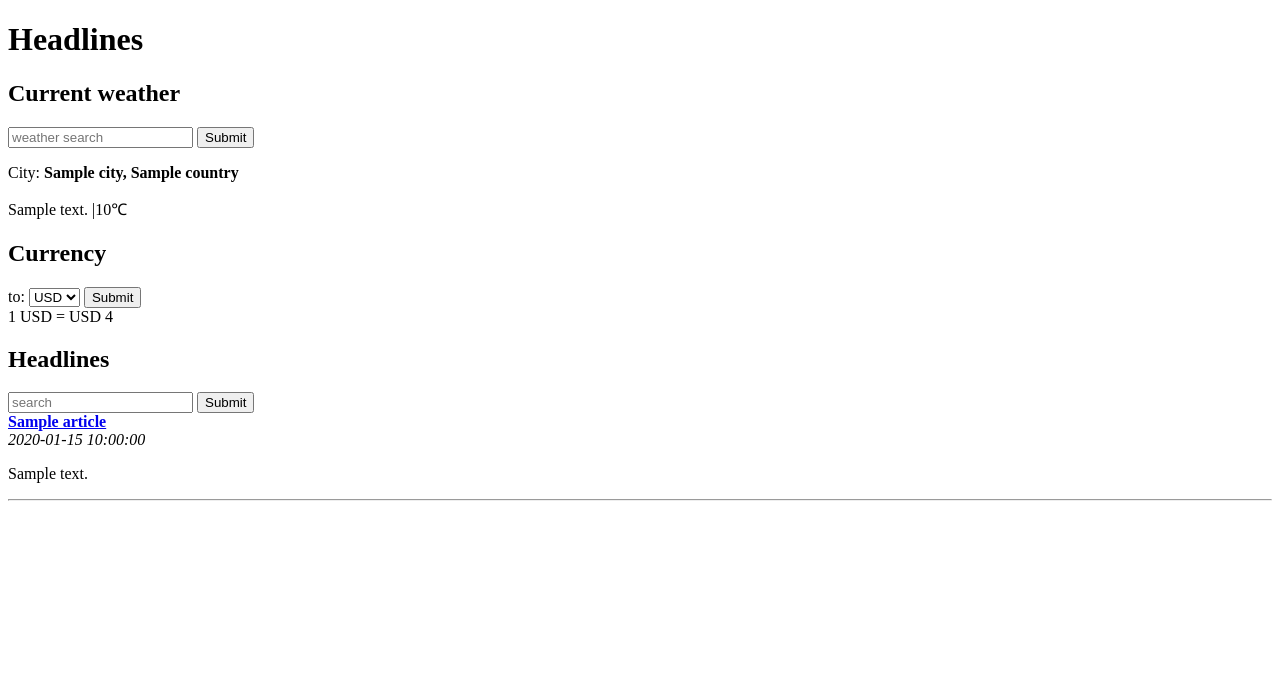
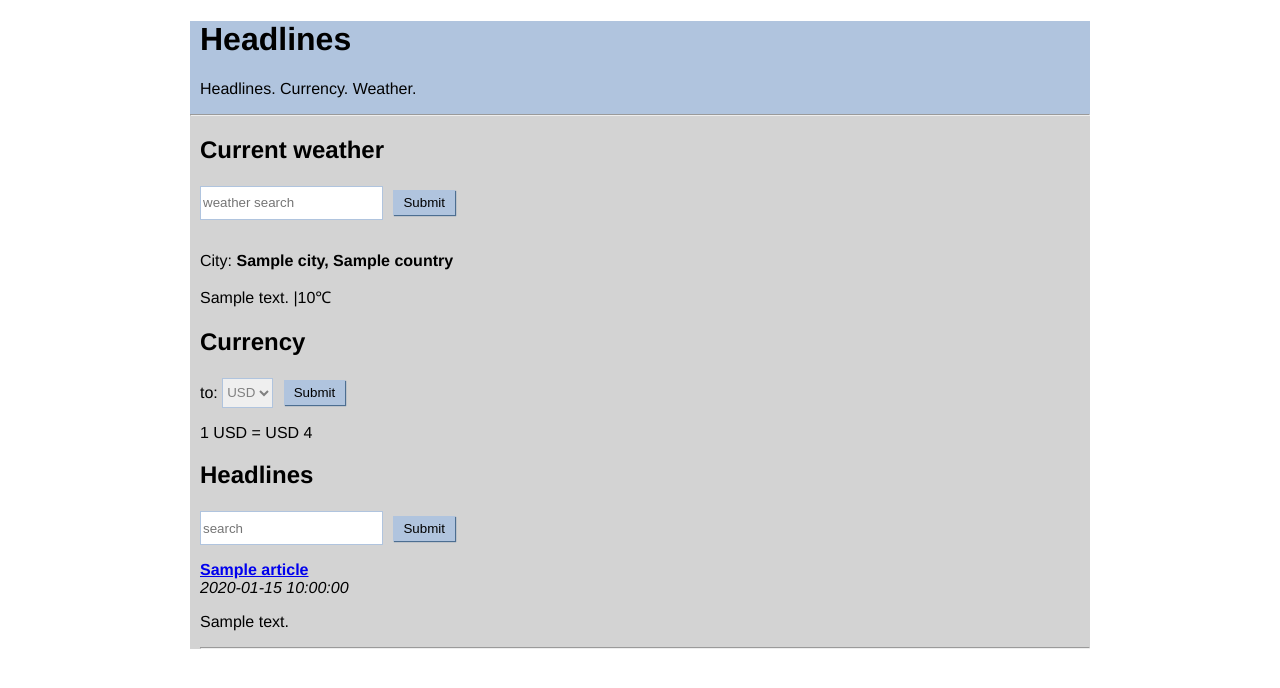
Before and after one commit to lb-dl/flask-headlines, a Flask app: template templates/home.html in a window 1280 px wide. Shown: the top 688 px of the page. Run offline with Flask 2, Linux system fonts and the light colour scheme; the template is opened without the code that fills it: most values are stand-ins (such as "Sample title", 1, 10 or a date in 2020).

Commit message:
Adding simple CSS

```diff
--- a/templates/home.html
+++ b/templates/home.html
@@ -3,9 +3,54 @@
 <head>
     <meta charset="UTF-8">
     <title>Headlines</title>
+    <style>
+        html {
+            font-family: "Helvetica";
+            background: white;
+        }
+        body {
+            background: lightgrey;
+            max-width: 900px;
+            margin: 0 auto;
+        }
+        #header {
+            padding-top: 5;
+            background: lightsteelblue;
+        }
+        #inner-header {
+            padding-left: 10px;
+        }
+        #main {
+            padding-left: 10px;
+        }
+        input[type="text"], select {
+            color: grey;
+            border: 1px solid lightsteelblue;
+            height: 30px;
+            line-height:15px;
+            margin: 2px 6px 16px 0px;
+        }
+        input[type="submit"] {
+            padding: 5px 10px 5px 10px;
+            color: black;
+            background: lightsteelblue;
+            border: none;
+            box-shadow: 1px 1px 1px #4C6E91;
+        }
+        input[type="submit"]:hover{
+            background: steelblue;
+        }
+    </style>
 </head>
 <body>
+    <div id="header">
+        <div id="inner-header">
             <h1>Headlines</h1>
+            <p>Headlines. Currency. Weather.</p>
+        </div>
+        <hr />
+    </div>
+    <div id="main">
         <h2>Current weather</h2>
             <form>
                 <input type="text" name="city" placeholder="weather search">
@@ -39,5 +84,6 @@
             <p>{{article.summary}}</p>
             <hr />
         {% endfor %}
+    </div>
 </body>
 </html>
```
Lines whose indentation alone changed are shown as unchanged.
